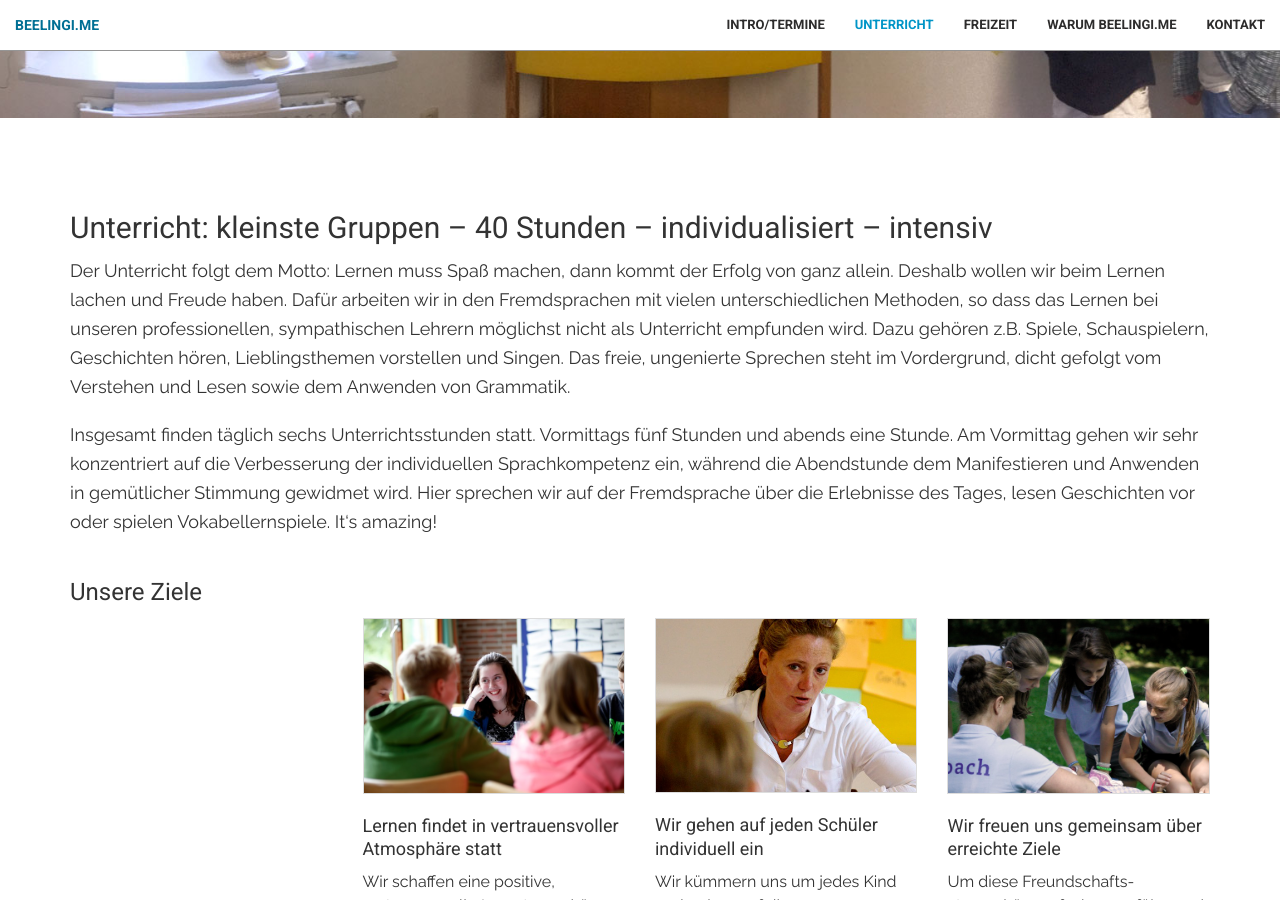
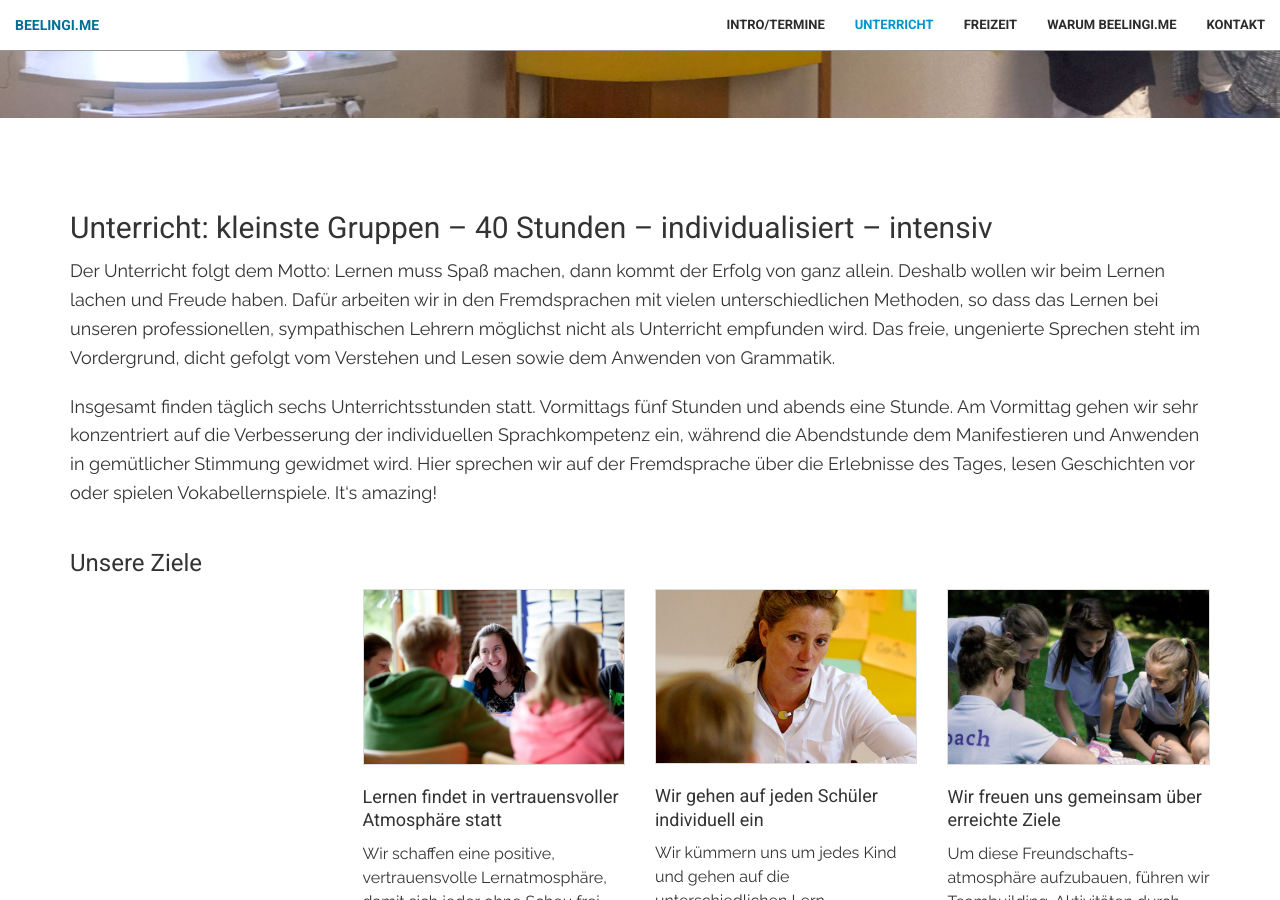
Before and after one commit to Beelingi/beelingi.github.io, a Jekyll site: the page built from index.html, in a window 1280 px wide and 900 px high, scrolled down 2076 px. Built offline with Jekyll 4.4.1, drawn with Linux system fonts in a browser that asks for light colours; nearby versions of some CDN libraries.

Commit message:
Unterricht

```diff
--- a/_includes/Unterricht.md
+++ b/_includes/Unterricht.md
@@ -1,6 +1,6 @@
 Unterricht: kleinste Gruppen – 40 Stunden – individualisiert – intensiv
 ---
 
-Der Unterricht folgt dem Motto: Lernen muss Spaß machen, dann kommt der Erfolg von ganz allein. Deshalb wollen wir beim Lernen lachen und Freude haben. Dafür arbeiten wir in den Fremdsprachen mit vielen unterschiedlichen Methoden, so dass das Lernen bei unseren professionellen, sympathischen Lehrern möglichst nicht als Unterricht empfunden wird. Dazu gehören z.B. Spiele, Schauspielern, Geschichten hören, Lieblingsthemen vorstellen und Singen. Das freie, ungenierte Sprechen steht im Vordergrund, dicht gefolgt vom Verstehen und Lesen sowie dem Anwenden von Grammatik.
+Der Unterricht folgt dem Motto: Lernen muss Spaß machen, dann kommt der Erfolg von ganz allein. Deshalb wollen wir beim Lernen lachen und Freude haben. Dafür arbeiten wir in den Fremdsprachen mit vielen unterschiedlichen Methoden, so dass das Lernen bei unseren professionellen, sympathischen Lehrern möglichst nicht als Unterricht empfunden wird. Das freie, ungenierte Sprechen steht im Vordergrund, dicht gefolgt vom Verstehen und Lesen sowie dem Anwenden von Grammatik.
 
 Insgesamt finden täglich sechs Unterrichtsstunden statt. Vormittags fünf Stunden und abends eine Stunde. Am Vormittag gehen wir sehr konzentriert auf die Verbesserung der individuellen Sprachkompetenz ein, während die Abendstunde dem Manifestieren und Anwenden in gemütlicher Stimmung gewidmet wird. Hier sprechen wir auf der Fremdsprache über die Erlebnisse des Tages, lesen Geschichten vor oder spielen Vokabellernspiele. It‘s amazing!
```
Also changed, not shown: 1 other file.
